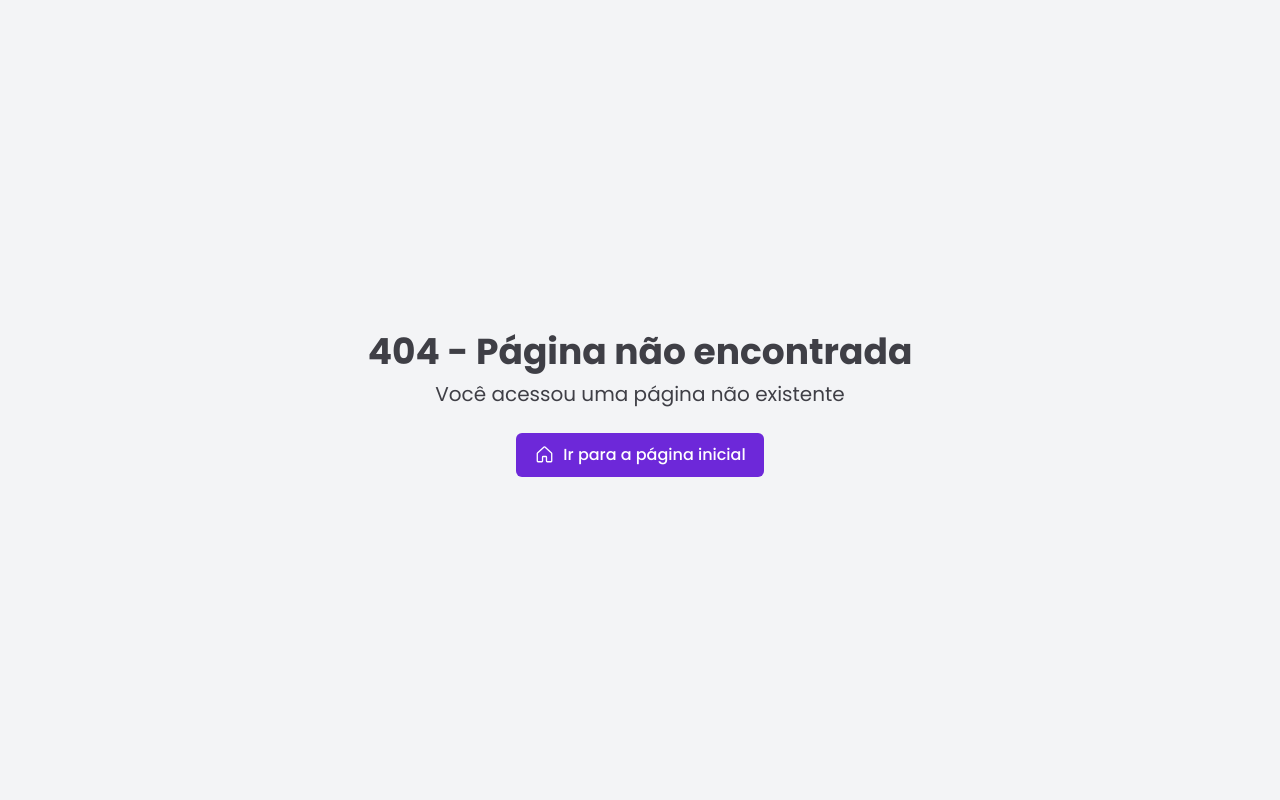
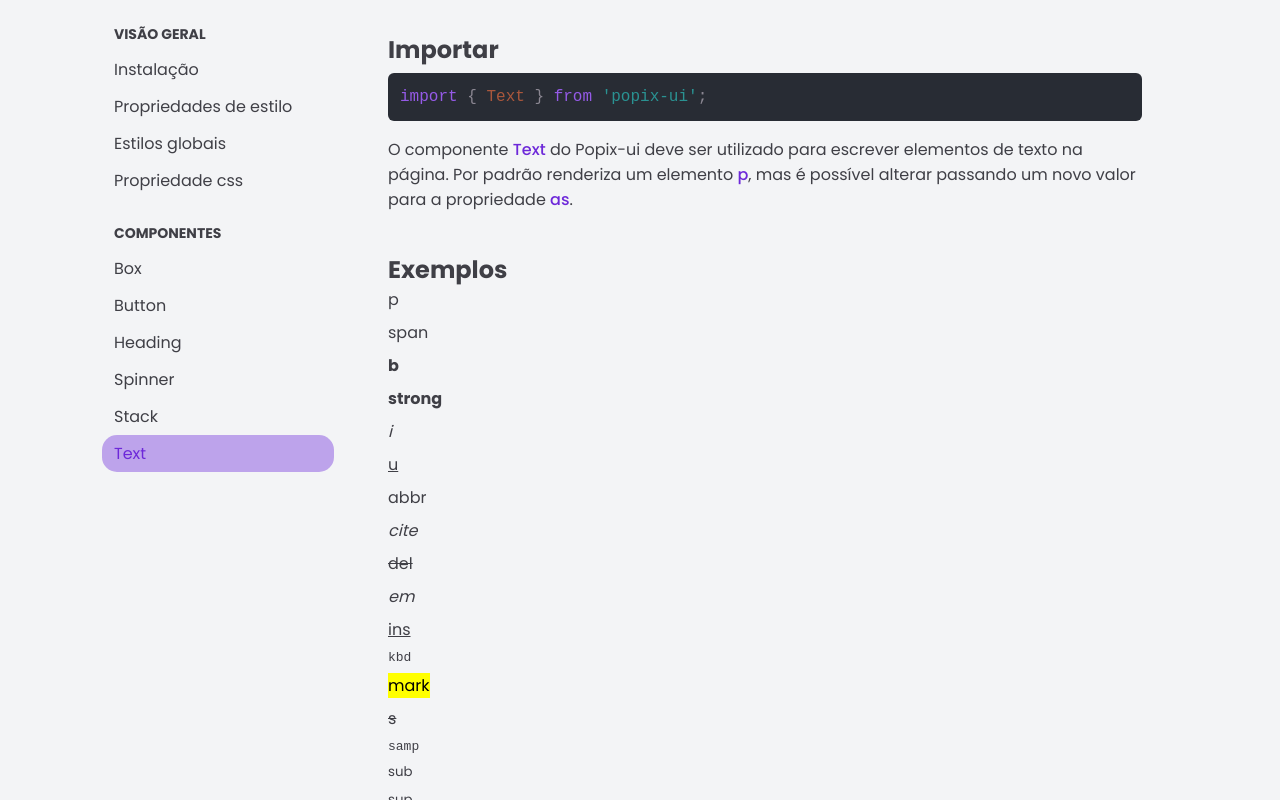
Before and after one commit to jtiagosantos/popix-ui, a React (Vite) app: page /components/text in a window 1280 px wide. Before the commit this address had no page. Built offline with nearby package versions, Linux system fonts and the light colour scheme.

Commit message:
feat(docs): implement page about Text component

```diff
--- a/src/docs/layouts/sidebar/sidebar.navigation.ts
+++ b/src/docs/layouts/sidebar/sidebar.navigation.ts
@@ -43,6 +43,10 @@
         label: 'Stack',
         path: '/components/stack',
       },
+      {
+        label: 'Text',
+        path: '/components/text',
+      },
     ],
   },
 ];
--- /dev/null
+++ b/src/docs/pages/components/text/text.codes.ts
@@ -0,0 +1,25 @@
+export const codes = {
+  import: `import { Text } from 'popix-ui';`,
+  examples: `<Stack direction="column" spacing="8px">
+  <Text>p</Text>
+  <Text as="span">span</Text>
+  <Text as="b">b</Text>
+  <Text as="strong">strong</Text>
+  <Text as="i">i</Text>
+  <Text as="u">u</Text>
+  <Text as="abbr">abbr</Text>
+  <Text as="cite">cite</Text>
+  <Text as="del">del</Text>
+  <Text as="em">em</Text>
+  <Text as="ins">ins</Text>
+  <Text as="kbd">kbd</Text>
+  <Text as="mark">mark</Text>
+  <Text as="s">s</Text>
+  <Text as="samp">samp</Text>
+  <Text as="sub">sub</Text>
+  <Text as="sup">sup</Text>
+  <Text as="small">small</Text>
+  <Text as="code">code</Text>
+  <Text as="q">q</Text>
+</Stack>`,
+};
--- /dev/null
+++ b/src/docs/pages/components/text/text.page.tsx
@@ -0,0 +1,50 @@
+import { CodeBlock, PageContainer, PageSection, HighlightedText } from '../../../components';
+import { Heading, Text, Stack } from '../../../../library';
+
+import { codes } from './text.codes';
+
+export const TextPage = () => {
+  return (
+    <>
+      <PageContainer>
+        <PageSection>
+          <Heading as="h2">Importar</Heading>
+          <CodeBlock css={{ mt: '6px', mb: '16px' }}>{codes.import}</CodeBlock>
+          <p>
+            O componente <HighlightedText>Text</HighlightedText> do Popix-ui deve ser utilizado para
+            escrever elementos de texto na página. Por padrão renderiza um elemento{' '}
+            <HighlightedText>p</HighlightedText>, mas é possível alterar passando um novo valor para
+            a propriedade <HighlightedText>as</HighlightedText>.
+          </p>
+        </PageSection>
+
+        <PageSection>
+          <Heading as="h2">Exemplos</Heading>
+          <Stack direction="column" spacing="8px">
+            <Text>p</Text>
+            <Text as="span">span</Text>
+            <Text as="b">b</Text>
+            <Text as="strong">strong</Text>
+            <Text as="i">i</Text>
+            <Text as="u">u</Text>
+            <Text as="abbr">abbr</Text>
+            <Text as="cite">cite</Text>
+            <Text as="del">del</Text>
+            <Text as="em">em</Text>
+            <Text as="ins">ins</Text>
+            <Text as="kbd">kbd</Text>
+            <Text as="mark">mark</Text>
+            <Text as="s">s</Text>
+            <Text as="samp">samp</Text>
+            <Text as="sub">sub</Text>
+            <Text as="sup">sup</Text>
+            <Text as="small">small</Text>
+            <Text as="code">code</Text>
+            <Text as="q">q</Text>
+          </Stack>
+          <CodeBlock css={{ mt: '8px' }}>{codes.examples}</CodeBlock>
+        </PageSection>
+      </PageContainer>
+    </>
+  );
+};
--- a/src/docs/routes/app.routes.tsx
+++ b/src/docs/routes/app.routes.tsx
@@ -14,6 +14,7 @@
 import { HeadingPage } from '../pages/components/heading/heading.page';
 import { SpinnerPage } from '../pages/components/spinner/spinner.page';
 import { StackPage } from '../pages/components/stack/stack.page';
+import { TextPage } from '../pages/components/text/text.page';
 
 export const router = createBrowserRouter([
   {
@@ -57,6 +58,10 @@
         path: '/components/stack',
         element: <StackPage />,
       },
+      {
+        path: '/components/text',
+        element: <TextPage />,
+      },
     ],
   },
 ]);
```
